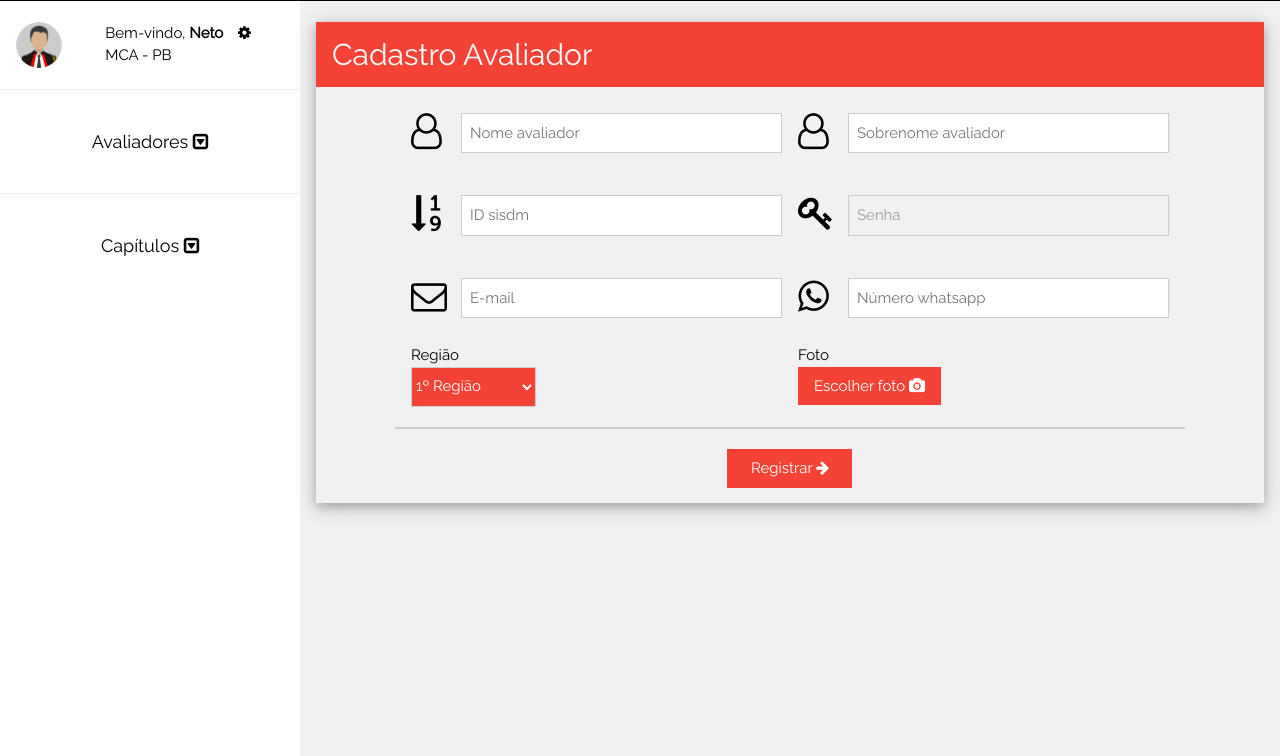
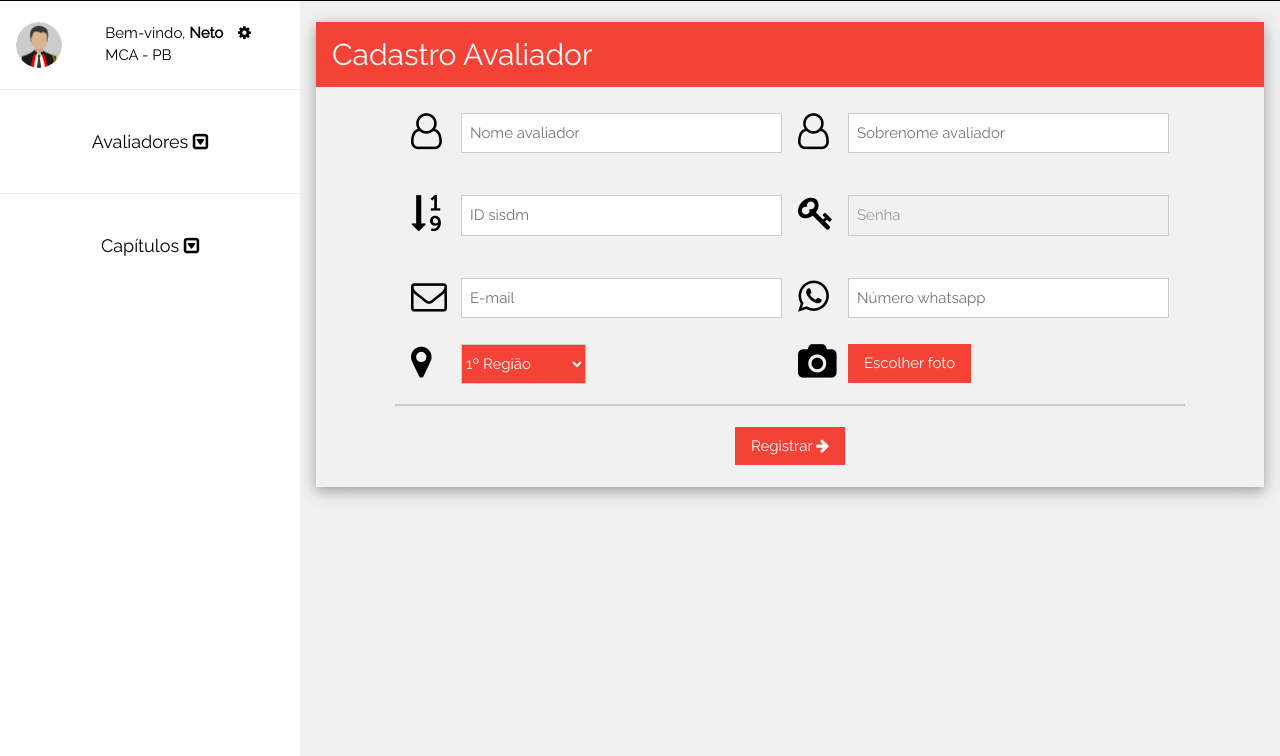
Before and after one commit to Nelho/war_dm, a Django app: page /avaliador/cadastro/ in a window 1280 px wide. Shown: the part 44-800 px from the top of the page. Run offline with Django 3.2, Linux system fonts and the light colour scheme; some libraries are stand-ins or nearby versions.

Commit message:
Padronização de tela: cadastro avaliador

```diff
--- a/templates/avaliador/cadastro_avaliador.html
+++ b/templates/avaliador/cadastro_avaliador.html
@@ -100,20 +100,20 @@
 			  		      </div>
 			  		      <div class="w3-row-padding">
 			  		        <div class="w3-half">
-			  		          <label id="lbl-button">Região</label>
+			  		          <div class="w3-col" style="width:50px"><i class="w3-xxlarge fa fa-map-marker"></i></div>
 			  		          {{form.regiao|add_class:"w3-select w3-border btn-clone w3-red"|attr:"name:option"}}
 			  		        </div>
 
 			  		        <div class="w3-half">
-			  		          <label id="lbl-button">Foto</label>
-			  		          <label for="foto" class="w3-btn w3-red w3-hover-red">Escolher foto <i class="fa fa-camera" aria-hidden="true"></i></label>
+			  		          <div class="w3-col" style="width:50px"><i class="w3-xxlarge fa fa-camera"></i></div>
+			  		          <label for="foto" class="w3-btn w3-red w3-hover-red">Escolher foto <i aria-hidden="true"></i></label>
 			  		          {{form.foto|attr:"id:foto"|attr:"style:display:none"|attr:"accept:image/x-png,image/jpeg"}}
 			  		        </div>
 			  		      </div>
 			  		      <hr class="w3-gray w3-border">
 			  			<div class="w3-container w3-gray-ligth w3-center">
 
-			  		     	<button type="submit" style="margin-bottom:15px" class="w3-ripple btn-clone w3-btn w3-red w3-center w3-hover-red">Registrar <i class="fa fa-arrow-right"></i></button>
+			  		     	<button type="submit" style="margin-bottom:22px" class="w3-btn  w3-red">Registrar <i class="fa fa-arrow-right"></i></button>
 			  			</div>
 
 			  		    </form>
```
